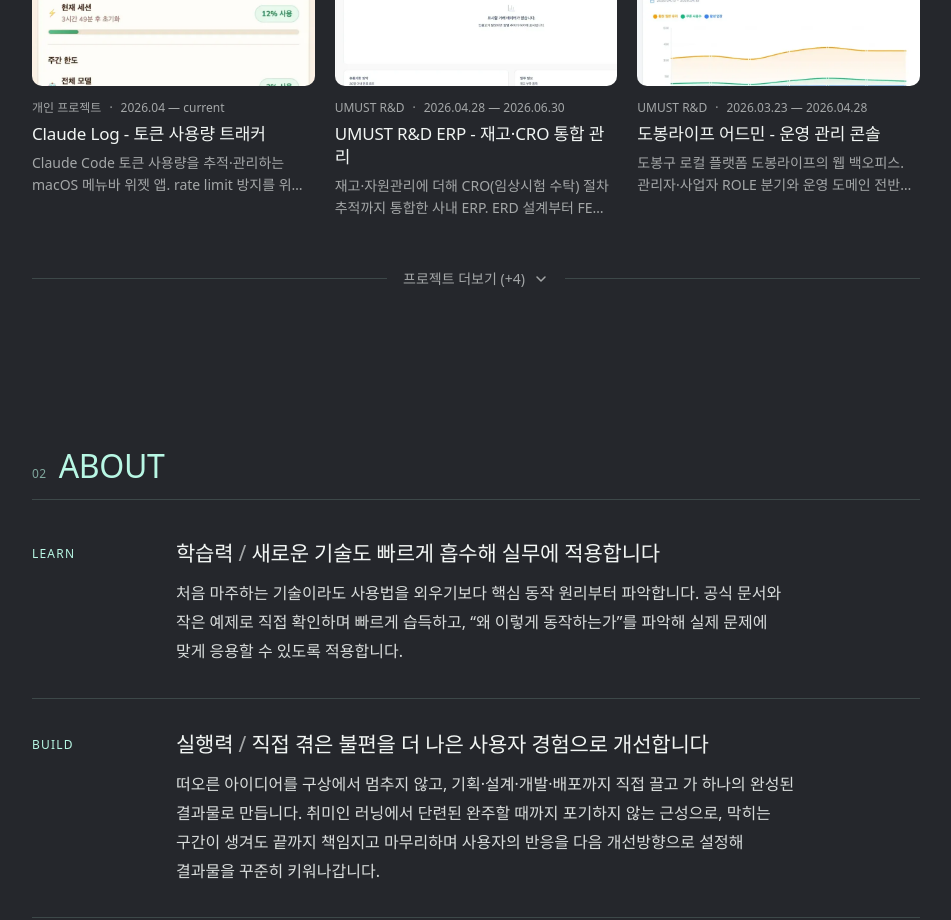
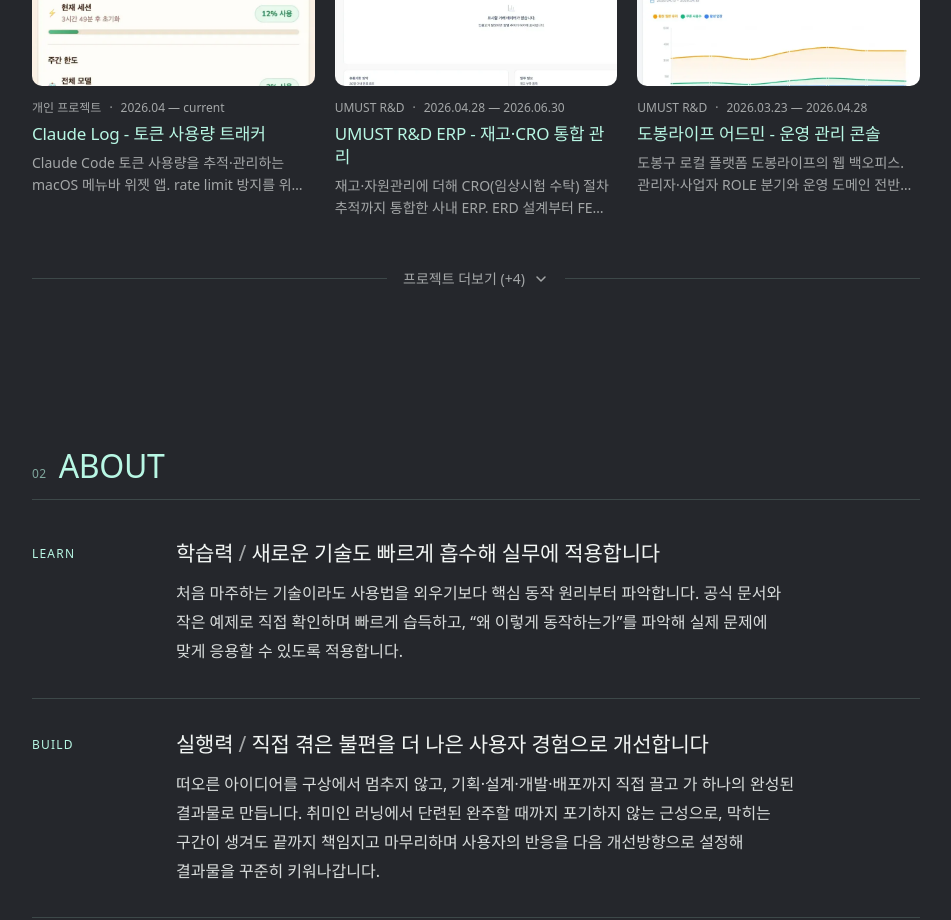
Before and after one commit to seong5/seong5.github.io, a Next.js app: page / in a window 1280 px wide. Shown: the part 900-1820 px from the top of the page, without its empty margins (288-1239 px from the left). Built offline with nearby package versions, Linux system fonts and the light colour scheme; a web font is replaced by a local one.

Commit message:
💄 style: 프로젝트 카드 제목 색상 및 호버 효과 개선

```diff
--- a/app/components/Projects.tsx
+++ b/app/components/Projects.tsx
@@ -17,15 +17,7 @@ function cardImage(p: Project): string | undefined {
   return p.image ?? p.gallery?.[0]?.src;
 }
 
-function ProjectCard({
-  p,
-  featured = false,
-  priority = false,
-}: {
-  p: Project;
-  featured?: boolean;
-  priority?: boolean;
-}) {
+function ProjectCard({ p, priority = false }: { p: Project; priority?: boolean }) {
   const img = cardImage(p);
   const org = p.org.split(' · ')[0];
 
@@ -56,15 +48,10 @@ function ProjectCard({
           <span aria-hidden>·</span>
           <span>{p.period}</span>
         </div>
-        <h3 className="text-[1.0625rem] font-medium leading-[1.35] tracking-[-0.01em] text-paper">
+        <h3 className="text-[1.0625rem] font-medium leading-[1.35] tracking-[-0.01em] text-accent">
           {p.title}
-          {!featured && (
-            <span className="ml-1.5 inline-block text-mute transition-transform duration-200 group-hover:translate-x-1 group-hover:text-accent">
-              →
-            </span>
-          )}
         </h3>
-        <p className="line-clamp-2 text-[0.875rem] leading-[1.6] text-mute break-keep">
+        <p className="line-clamp-2 text-[0.875rem] leading-[1.6] text-mute transition-colors group-hover:text-paper break-keep">
           {p.summary}
         </p>
       </div>
@@ -88,7 +75,7 @@ export default function Projects() {
       <RevealGroup className={GRID_CLS}>
         {initial.map((p) => (
           <RevealItem key={p.slug}>
-            <ProjectCard p={p} featured priority />
+            <ProjectCard p={p} priority />
           </RevealItem>
         ))}
       </RevealGroup>
```
